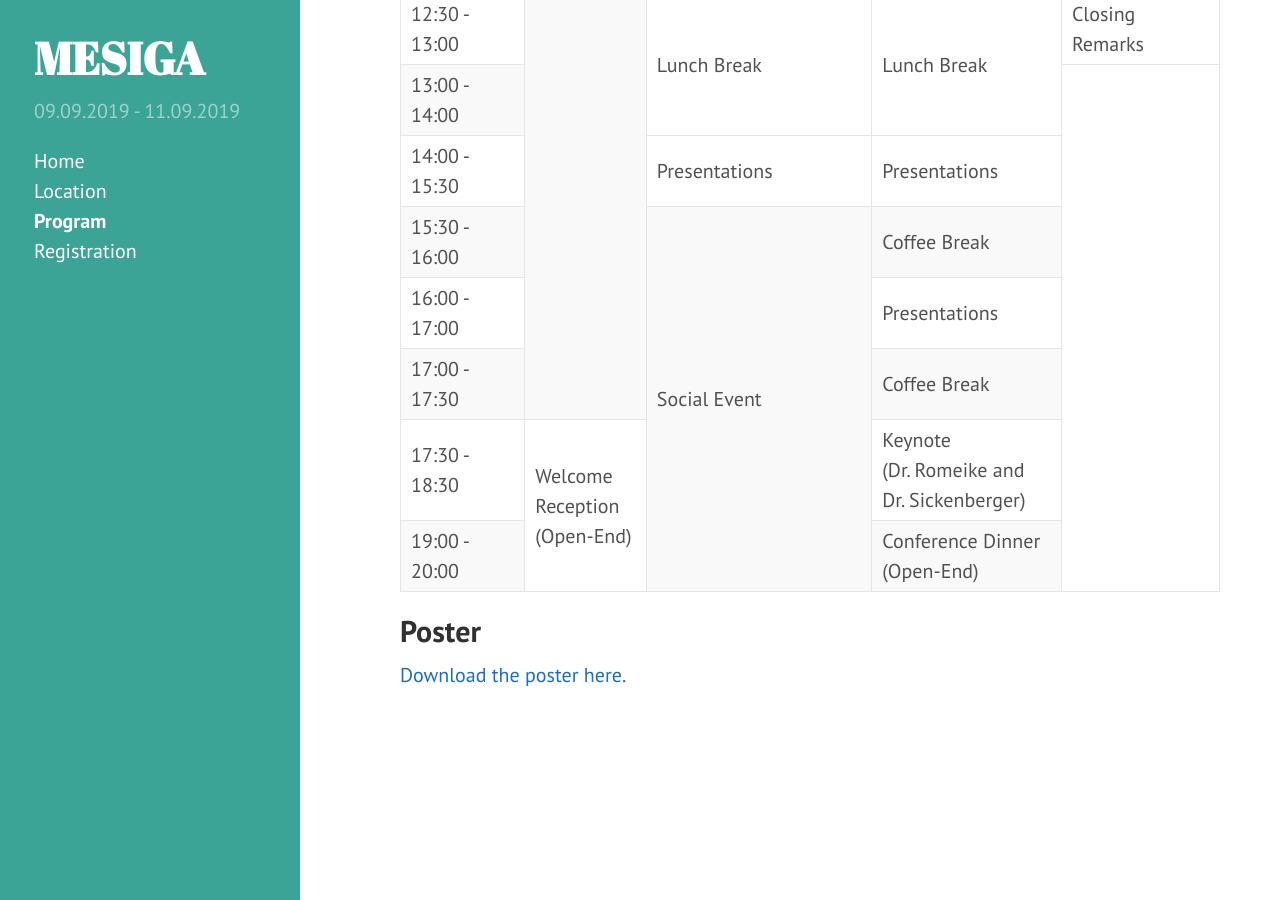
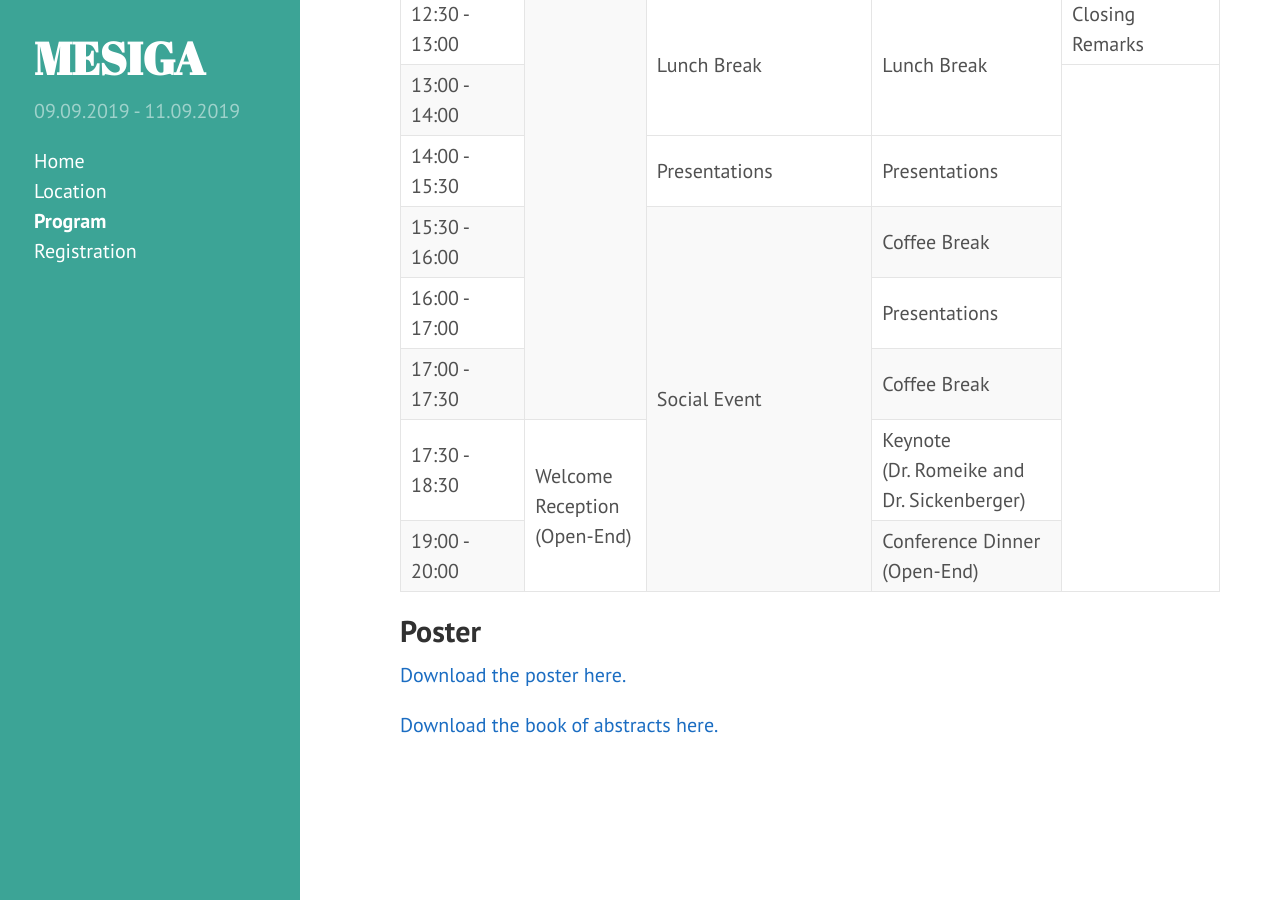
Before and after one commit to siamsc-ac/mesiga-2019, a Jekyll site: the page built from program.md, in a window 1280 px wide and 900 px high, scrolled down 1204 px. Built offline with Jekyll 4.4.1, drawn with Linux system fonts in a browser that asks for light colours; nearby versions of some CDN libraries.

Commit message:
Add book of abstracts.

```diff
--- a/program.md
+++ b/program.md
@@ -106,3 +106,5 @@ The program might be subject to change.
 ## Poster
 
 [Download the poster here.]({{ site.baseurl }}/program.pdf)
+
+[Download the book of abstracts here.]({{ site.baseurl }}/BookOfAbstracts.pdf)
```
Also changed, not shown: 1 other file.
